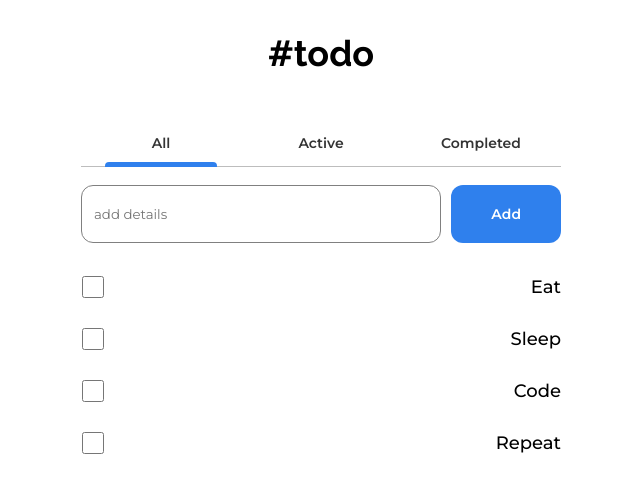
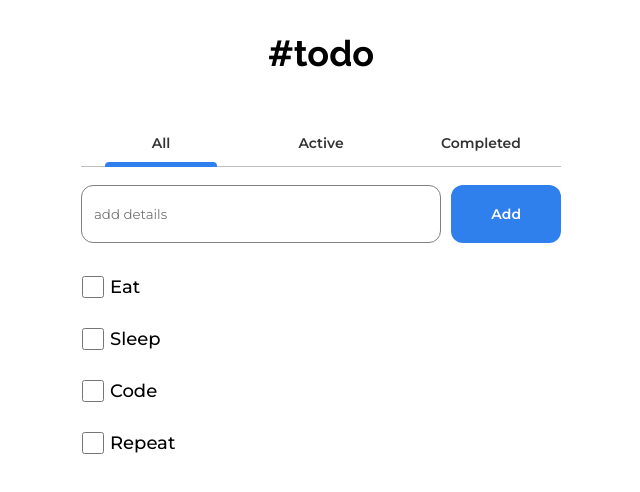
Before and after one commit to Manthan-Kuber/todo-app, a React (Create React App) app: page / in a window 1280 px wide. Shown: the top 492 px of the page, without its empty margins (319-959 px from the left). Built offline with nearby package versions, Linux system fonts and the light colour scheme.

Commit message:
feat: misc change

```diff
--- a/src/App.tsx
+++ b/src/App.tsx
@@ -4,7 +4,6 @@ import Tabs from "./components/Tabs/Tabs";
 import TodoList from "./components/TodoList/TodoList";
 import GlobalStyles from "./GlobalStyles";
 import { useAppSelector } from "./app/hooks";
-import { StyledButton } from "./components/AddTodo/AddTodo.styles";
 import { BiTrashAlt } from "react-icons/bi";
 
 function App() {
--- a/src/components/TodoList/TodoList.tsx
+++ b/src/components/TodoList/TodoList.tsx
@@ -11,12 +11,14 @@ const TodoList = () => {
       {todo.selectedTab === "All" ? (
         todo.todoList.map((item, index) => (
           <li key={index}>
+            <Wrapper>
               <input
                 type="checkbox"
                 checked={item.status}
                 onChange={() => dispatch(checkUncheck(index))}
               />
               <p className={item.status ? "strikedTodo" : ""}>{item.name}</p>
+            </Wrapper>
           </li>
         ))
       ) : todo.selectedTab === "Active" ? (
@@ -24,12 +26,14 @@ const TodoList = () => {
           .filter((item) => item.status === false)
           .map((item, index) => (
             <li key={index}>
+              <Wrapper>
                 <input
                   type="checkbox"
                   checked={item.status}
                   onChange={() => dispatch(checkUncheck(index))}
                 />
                 <p className={item.status ? "strikedTodo" : ""}>{item.name}</p>
+              </Wrapper>
             </li>
           ))
       ) : todo.selectedTab === "Completed" ? (
```
Lines whose indentation alone changed are shown as unchanged.
